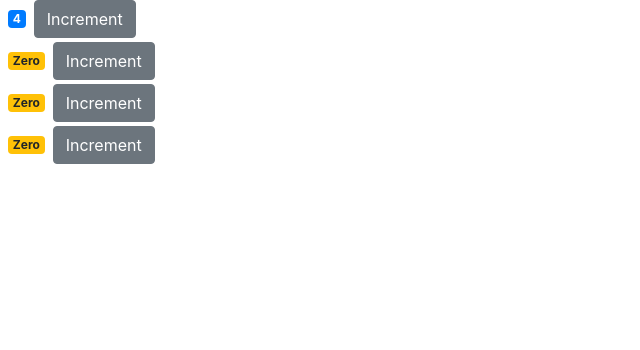
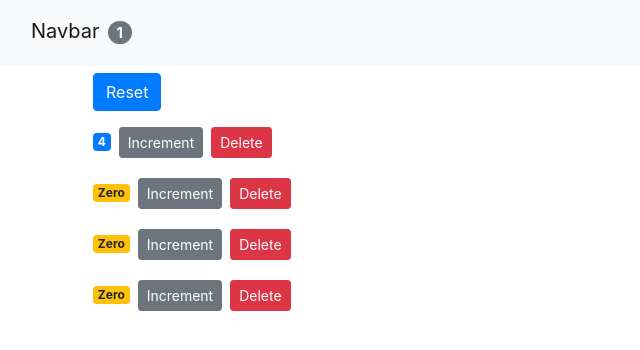
Before and after one commit to KevinZhang2135/School-Attendance, a React (Create React App) app in the folder flask_react/: page / in a window 1280 px wide. Shown: the top 350 px of the page, without its empty margins (0-640 px from the left). Built offline with nearby package versions, Linux system fonts and the light colour scheme.

Commit message:
React Learning

```diff
--- a/flask_react/src/App.js
+++ b/flask_react/src/App.js
@@ -1,25 +1,59 @@
-import logo from './logo.svg';
-import './App.css';
+import React, { Component } from "react";
+import NavBar from "./components/navbar";
+import Counters from "./components/counters";
+import "./App.css";
 
-function App() {
-    return (
-        <div className="App">
-            <header className="App-header">
-                <img src={logo} className="App-logo" alt="logo" />
-                <p>
-                    Edit <code>src/App.js</code> and save to reload.
-                </p>
-                <a
-                    className="App-link"
-                    href="https://reactjs.org"
-                    target="_blank"
-                    rel="noopener noreferrer"
-                >
-                    Learn React
-                </a>
-            </header>
-        </div>
-    );
+export default class App extends Component {
+    state = {
+        counters: [
+            { id: 1, value: 4 },
+            { id: 2, value: 0 },
+            { id: 3, value: 0 },
+            { id: 4, value: 0 },
+        ],
+    };
+
+    handleIncrement = (counter) => {
+        const counters = [...this.state.counters];
+        const index = counters.indexOf(counter);
+
+        counters[index] = { ...counter };
+        counters[index].value++;
+
+        this.setState({ counters });
+    };
+
+    handleReset = () => {
+        const counters = this.state.counters.map((c) => {
+            c.value = 0;
+            return c;
+        });
+
+        this.setState({ counters });
+    };
+
+    handleDelete = (counterId) => {
+        const counters = this.state.counters.filter((c) => c.id !== counterId);
+        this.setState({ counters });
+    };
+
+    render() {
+        return (
+            <React.Fragment>
+                <NavBar
+                    totalCounters={
+                        this.state.counters.filter((c) => c.value > 0).length
+                    }
+                />
+                <main className="container">
+                    <Counters
+                        counters={this.state.counters}
+                        onReset={this.handleReset}
+                        onIncrement={this.handleIncrement}
+                        onDelete={this.handleDelete}
+                    />
+                </main>
+            </React.Fragment>
+        );
+    }
 }
-
-export default App;
--- a/flask_react/src/components/counter.jsx
+++ b/flask_react/src/components/counter.jsx
@@ -1,36 +1,18 @@
 import React, { Component } from "react";
 
 export default class Counter extends Component {
-    state = {
-        value: this.props.value,
-        tags: ["tag1", "tag2", "tag3"],
-    };
-
-    handleIncrement = () => {
-        this.setState({ value: this.state.value + 1 }); // setter for state
-    };
-
-    renderTags() {
-        if (this.state.tags.length === 0) return null;
-
-        return (
-            <ul>
-                {this.state.tags.map((tag) => (
-                    <li key={tag}>{tag}</li>
-                ))}
-            </ul>
-        );
-    }
-
     getBadgeClasses() {
         let classes = "badge m-2";
-        classes += this.state.value === 0 ? " badge-warning" : " badge-primary";
+        classes +=
+            this.props.counter.value === 0
+                ? " badge-warning"
+                : " badge-primary";
         return classes;
     }
 
     formatCount() {
-        const { value: count } = this.state;
-        return count === 0 ? "Zero" : count;
+        const { value } = this.props.counter;
+        return value === 0 ? "Zero" : value;
     }
 
     render() {
@@ -42,14 +24,23 @@
                     </span>
 
                     <button
-                        onClick={() => this.handleIncrement()}
-                        className="btn btn-secondary"
+                        onClick={() =>
+                            this.props.onIncrement(this.props.counter)
+                        }
+                        className="btn btn-secondary btn-sm"
                     >
                         Increment
                     </button>
+
+                    <button
+                        onClick={() =>
+                            this.props.onDelete(this.props.counter.id)
+                        }
+                        className="btn btn-danger btn-sm m-2"
+                    >
+                        Delete
+                    </button>
                 </div>
-
-                {this.state.tags.length === 0 && "Please create a new tag!"}
             </React.Fragment>
         );
     }
--- a/flask_react/src/components/counters.jsx
+++ b/flask_react/src/components/counters.jsx
@@ -2,19 +2,23 @@
 import Counter from "./counter";
 
 export default class Counters extends Component {
-    state = {
-        counters: [
-            { id: 1, value: 4 },
-            { id: 2, value: 0 },
-            { id: 3, value: 0 },
-            { id: 4, value: 0 },
-        ],
-    };
     render() {
         return (
-            <div>
-                {this.state.counters.map((counter) => (
-                    <Counter key={counter.id} value={counter.value} id={counter.id}/>
+            <div className="">
+                <button
+                    onClick={() => this.props.onReset()}
+                    className="btn btn-primary m-2"
+                >
+                    Reset
+                </button>
+
+                {this.props.counters.map((counter) => (
+                    <Counter
+                        key={counter.id}
+                        onDelete={this.props.onDelete}
+                        onIncrement={this.props.onIncrement}
+                        counter={counter}
+                    />
                 ))}
             </div>
         );
--- /dev/null
+++ b/flask_react/src/components/navbar.jsx
@@ -0,0 +1,21 @@
+import React, { Component } from "react";
+export default class NavBar extends Component {
+    state = {};
+
+    render() {
+        return (
+            <React.Fragment>
+                <nav className="navbar navbar-light bg-light">
+                    <div className="container-fluid">
+                        <a className="navbar-brand" href="#">
+                            Navbar
+                            <span class="badge badge-pill badge-secondary m-2">
+                                {this.props.totalCounters}
+                            </span>
+                        </a>
+                    </div>
+                </nav>
+            </React.Fragment>
+        );
+    }
+}
--- a/flask_react/src/index.js
+++ b/flask_react/src/index.js
@@ -1,14 +1,14 @@
 import React from 'react';
 import ReactDOM from 'react-dom/client';
 import './index.css';
+import App from "./App";
 import reportWebVitals from './reportWebVitals';
 import 'bootstrap/dist/css/bootstrap.css';
-import Counters from './components/counters'
 
 const root = ReactDOM.createRoot(document.getElementById('root'));
 root.render(
     <React.StrictMode>
-      <Counters />
+      <App />
     </React.StrictMode>
 );
 
```
Also changed, not shown: 1 other file (tests, documents, lock files or other folders).
